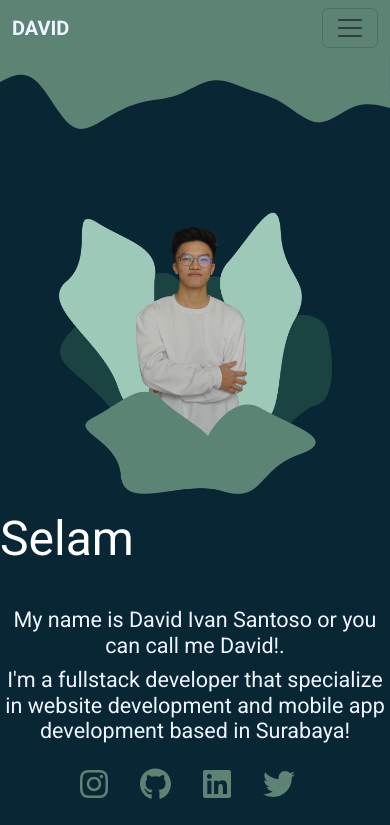
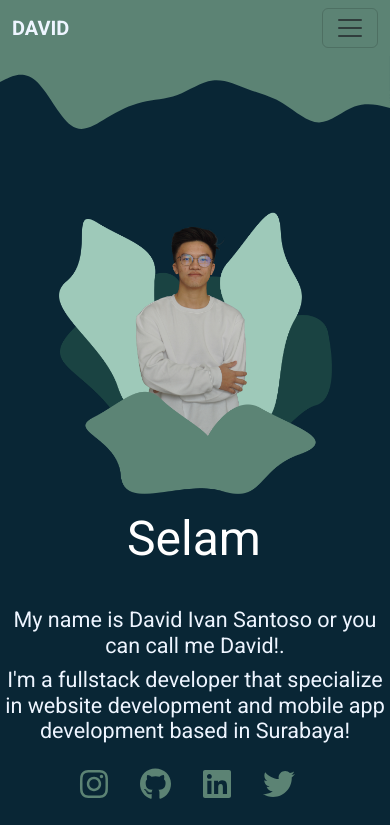
Before and after one commit to DavidIvanSantoso/portfolio-app, a React (Vite) app: page / in a window 390 px wide. Shown: the top 825 px of the page. Built offline with nearby package versions, Linux system fonts and the light colour scheme.

Commit message:
Smol fix 2

```diff
--- a/src/LandingPage/LandingPage.css
+++ b/src/LandingPage/LandingPage.css
@@ -52,3 +52,11 @@ body {
     border-color: transparent; /* Blink effect */
   }
 }
+.social-media-blob:hover {
+  transform: scale(1.1); /* Scale icon on hover */
+}
+@media (max-width: 576px) {
+  .profile-text {
+    justify-content: center;
+  }
+}
--- a/src/LandingPage/LandingPage.jsx
+++ b/src/LandingPage/LandingPage.jsx
@@ -101,13 +101,13 @@ function LandingPage() {
             </div>
           </Col>
           <Col xs={12} md={6} className="text-center text-md-start">
-            <Row>
+            <Row className="justify-content-center">
               <div className="profile-text">
                 <h1>{displayedText}</h1>
               </div>
             </Row>
-            <Row>
-              <div className="profile-intro pt-5">
+            <Row className="justify-content-center">
+              <div className="profile-intro pt-5 pr-5">
                 <h4>
                   My name is David Ivan Santoso or you can call me David!.
                 </h4>
```
